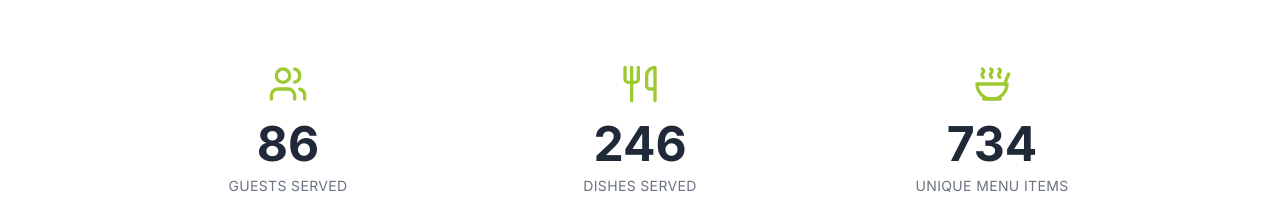
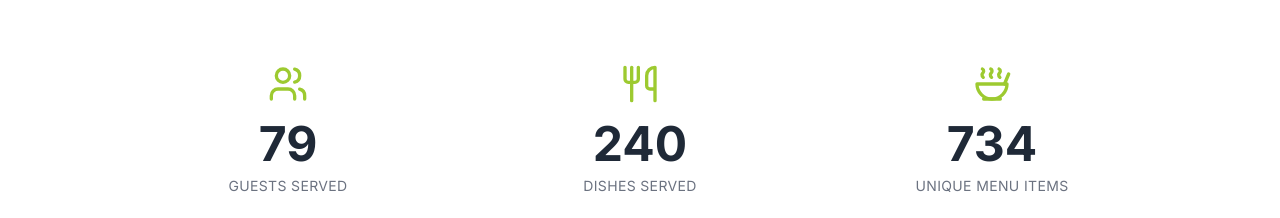
Before and after one commit to zariyatyasin/TKT-eats, a Next.js app: page / in a window 1280 px wide. Shown: the part 1280-1498 px from the top of the page. Built offline with nearby package versions, Linux system fonts and the light colour scheme; no server answers; the database is empty.

Commit message:
new push

```diff
--- a/components/home/improve-tkt.tsx
+++ b/components/home/improve-tkt.tsx
@@ -93,8 +93,8 @@ export default function ImproveTkt() {
           Culinary Excellence
         </h2>
         <div className="grid grid-cols-1 md:grid-cols-3 gap-8 mb-16">
-          <StatCard icon={Users} end={86} label="Guests Served" />
-          <StatCard icon={Utensils} end={246} label="Dishes Served" />
+          <StatCard icon={Users} end={79} label="Guests Served" />
+          <StatCard icon={Utensils} end={240} label="Dishes Served" />
 
           <StatCard icon={Soup} end={734} label="UNIQUE MENU ITEMS " />
         </div>
```
